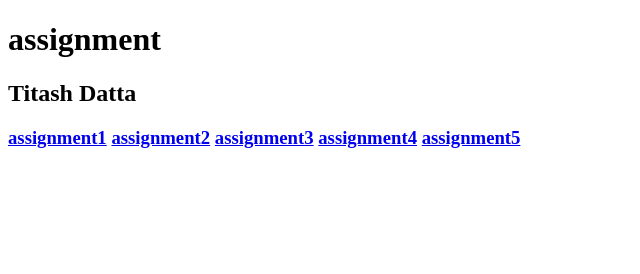
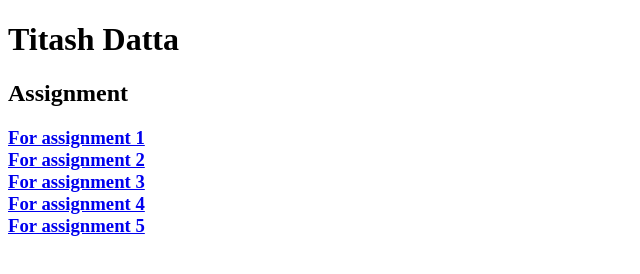
Before and after one commit to TitashDatta/assignment1.., a plain HTML site: page index.html in a window 1280 px wide. Shown: the whole page, without its empty margins (0-640 px from the left). Drawn offline with Linux system fonts and the light colour scheme.

Commit message:
Update index.html

```diff
--- a/index.html
+++ b/index.html
@@ -7,17 +7,21 @@
     <title>Document</title>
 </head>
 <body>
-    <h1>assignment</h1>
+    <h1>Titash Datta</h1>
 
     <h2>
-        Titash Datta
+        Assignment
     </h2>
     <h3>
-        <a href="assignment1.html">assignment1</a>
-        <a href="assignment2.html">assignment2</a>
-        <a href="assignment3.html">assignment3</a>
-        <a href="assignment4.html">assignment4</a>
-        <a href="assignment5.html">assignment5</a>
+        <a href="assignment1.html">For assignment 1</a>
+        <br>
+        <a href="assignment2.html">For assignment 2</a>
+        <br>
+        <a href="assignment3.html">For assignment 3</a>
+        <br>
+        <a href="assignment4.html">For assignment 4</a>
+        <br>
+        <a href="assignment5.html">For assignment 5</a>
 
     </h3>
 </body>
```
